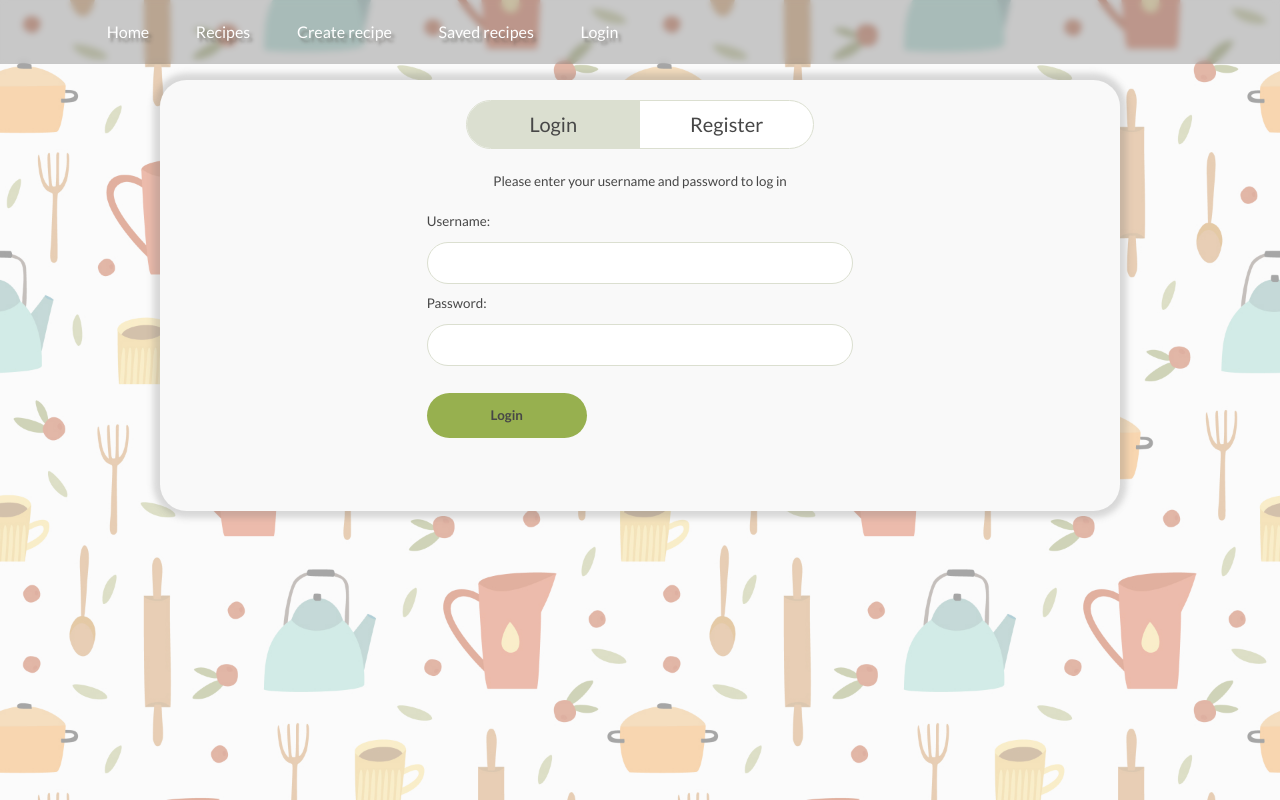
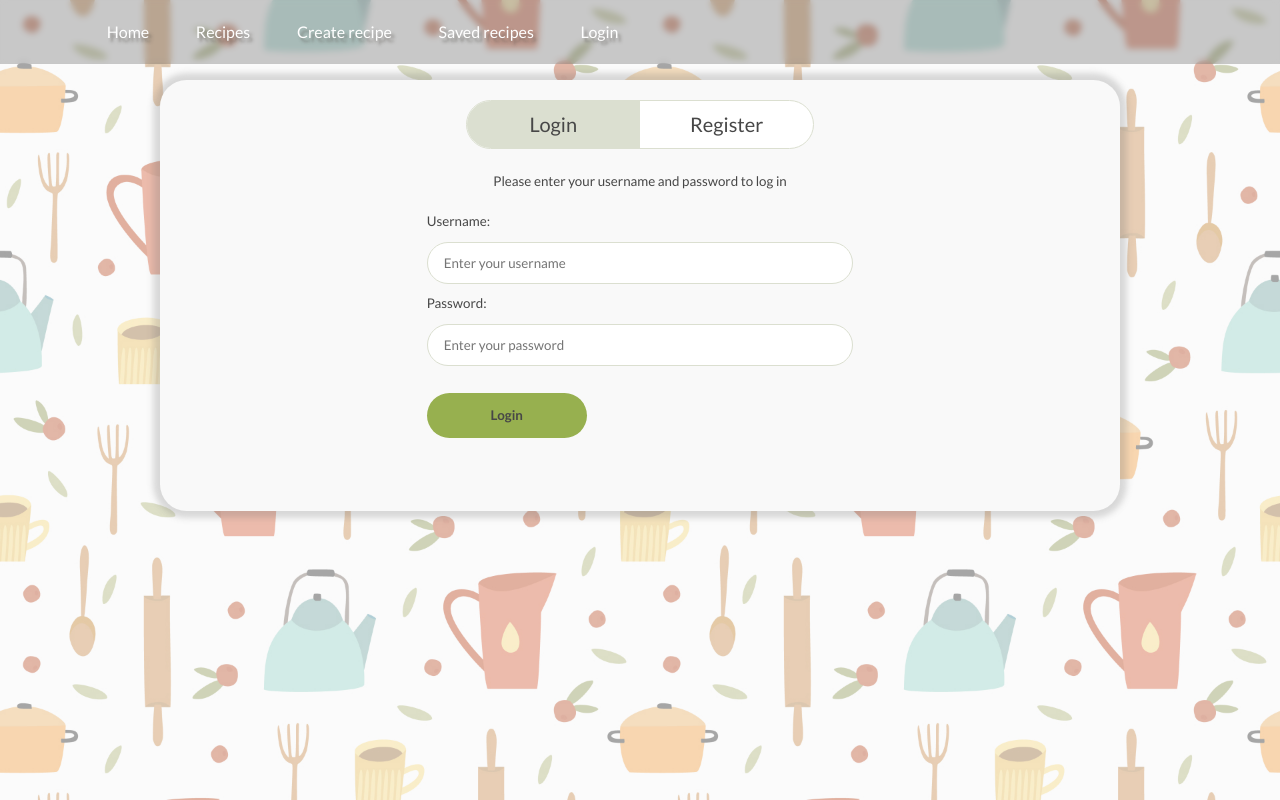
Before and after one commit to Aleftina17/Cookbook-MERN, a React (Vite) app in the folder frontend/: page /auth in a window 1280 px wide. Built offline with nearby package versions, Linux system fonts and the light colour scheme.

Commit message:
feat: redirects

```diff
--- a/frontend/src/components/AuthForm.jsx
+++ b/frontend/src/components/AuthForm.jsx
@@ -7,11 +7,11 @@ const AuthForm = ({username, setUsername, password, setPassword, label, onSubmit
             <div className="auth_form__inputs">
                 <div className="auth_form__input">
                     <label htmlFor="username">Username:</label>
-                    <input type="text" id="username" value={username} className="input" onChange={(e) => setUsername(e.target.value)} />
+                    <input type="text" id="username" placeholder='Enter your username' value={username} className="input" onChange={(e) => setUsername(e.target.value)} />
                 </div>
                 <div className="auth_form__input">
                     <label htmlFor="password">Password:</label>
-                    <input type="password" id="password" value={password} className="input" onChange={(e) => setPassword(e.target.value)} />
+                    <input type="password" id="password" placeholder='Enter your password' value={password} className="input" onChange={(e) => setPassword(e.target.value)} />
                 </div>
             </div>
             <button className="btn btn_primary" type="submit">{label}</button>
```
Also changed, not shown: 1 other file (tests, documents, lock files or other folders).
